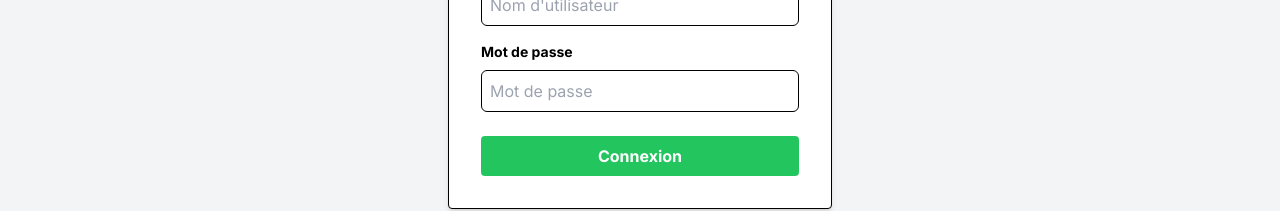
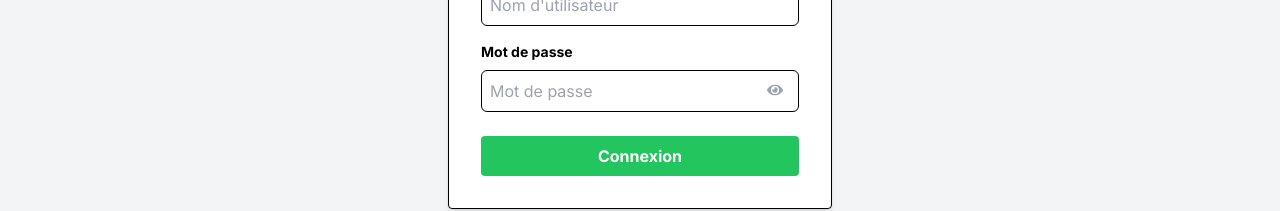
Before and after one commit to LouisLagrange1/VM_Azur_Next, a Next.js app: page / in a window 1280 px wide. Shown: the part 414-625 px from the top of the page. Built offline with nearby package versions, Linux system fonts and the light colour scheme.

Commit message:
add show/hide password

```diff
--- a/src/app/page.js
+++ b/src/app/page.js
@@ -2,11 +2,13 @@
 import React, { useState } from "react";
 import { users } from "./Users/users"; // Importez le tableau users
 import { redirect } from "next/navigation";
+import { FaEye, FaEyeSlash } from "react-icons/fa";
 
 export default function Home() {
   const [username, setUsername] = useState("");
   const [password, setPassword] = useState("");
   const [error, setError] = useState("");
+  const [showPassword, setShowPassword] = useState(false);
 
   const handleSubmit = async () => {
     const user = users.find(
@@ -58,15 +60,28 @@ export default function Home() {
               >
                 Mot de passe
               </label>
+              <div className="relative">
                 <input
-                type="password"
+                  type={showPassword ? "text" : "password"}
                   id="password"
                   name="password"
                   value={password}
                   onChange={(e) => setPassword(e.target.value)}
-                className="border border-black rounded-md p-2 w-full  focus:outline-none"
+                  className="border border-black rounded-md p-2 w-full focus:outline-none pr-10"
                   placeholder="Mot de passe"
                 />
+                {showPassword ? (
+                  <FaEyeSlash
+                    className="absolute top-3 right-4 text-gray-400 cursor-pointer"
+                    onClick={() => setShowPassword(false)}
+                  />
+                ) : (
+                  <FaEye
+                    className="absolute top-3 right-4 text-gray-400 cursor-pointer"
+                    onClick={() => setShowPassword(true)}
+                  />
+                )}
+              </div>
             </div>
             {error && <div className="text-red-500 mb-4">{error}</div>}
             <div className="flex justify-center">
```
Lines whose indentation alone changed are shown as unchanged.
